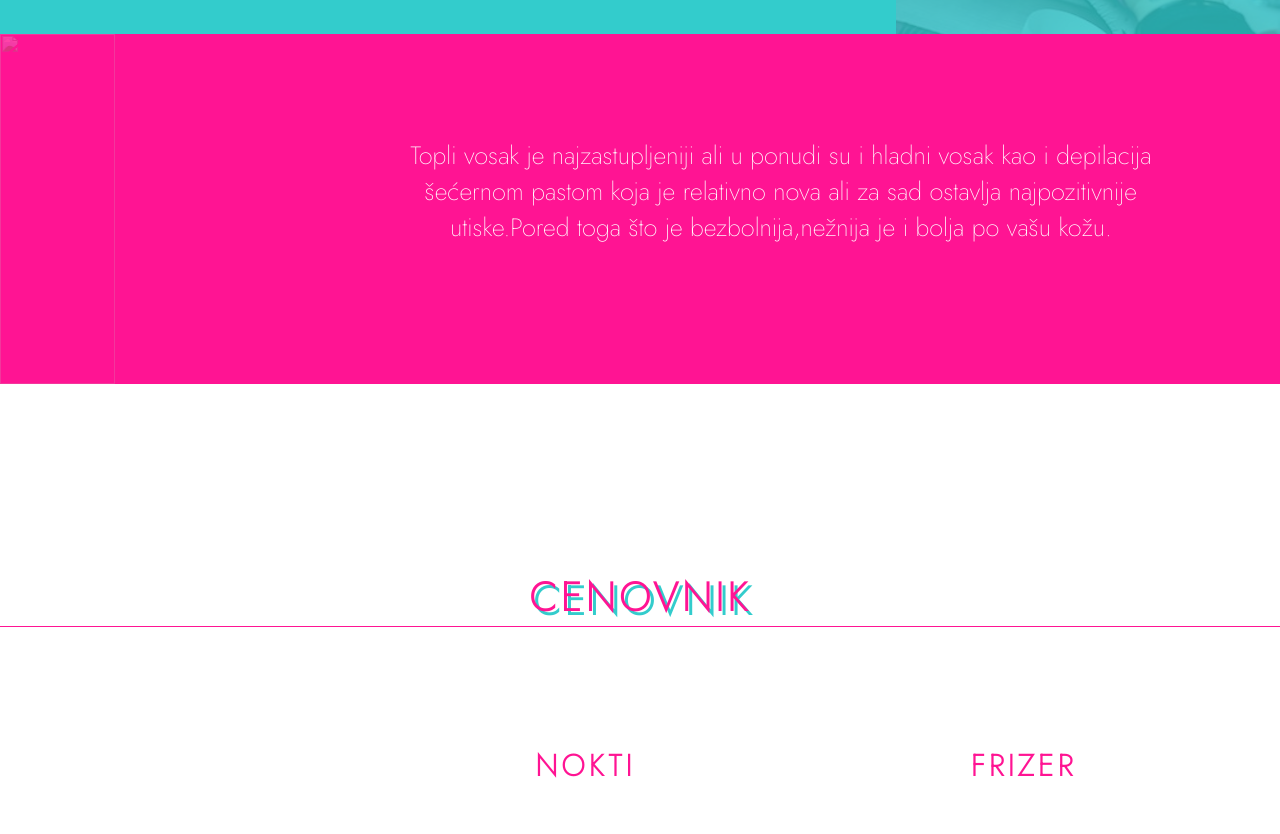
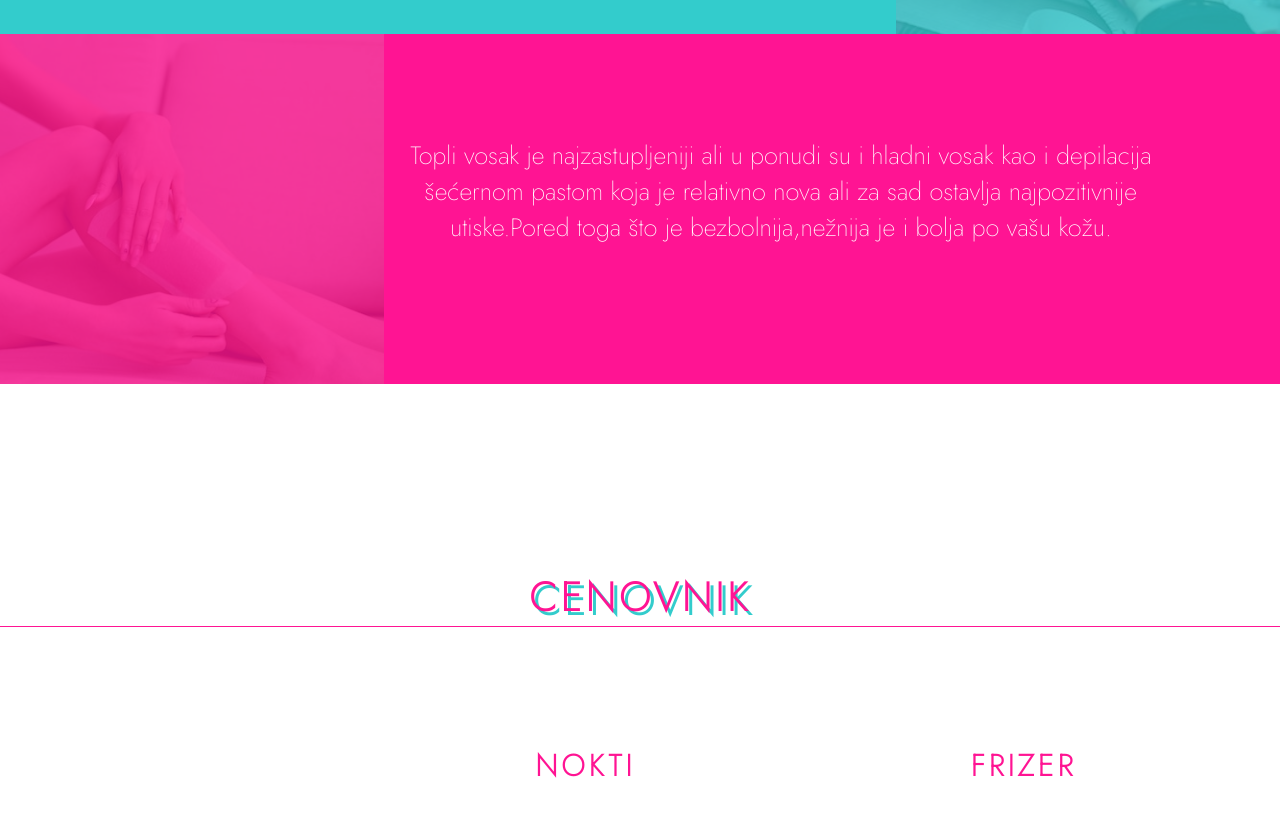
Before and after one commit to aleksandraStojanovic251/Cosmoderma, a plain HTML site: page usluge.html in a window 1280 px wide. Shown: the part 878-1712 px from the top of the page. Drawn offline with nearby package versions, Linux system fonts and the light colour scheme.

Commit message:
Update usluge.html

```diff
--- a/usluge.html
+++ b/usluge.html
@@ -42,7 +42,7 @@
 					 <span class="insta">Cosmo_Derma</span>.Podrazumevaju se i klasični pedikir i najrazličitije varijante manikira.</p></figcaption></figure></div>
 				   </div>
 				   <div class="usl3"><div class="animate__animated animate__slideInLeft">
-				      <figure><img src="sajt/pexels-tima-miroshnichenko-6763618.jpg"></img><figcaption><p>Topli vosak je najzastupljeniji ali u ponudi su i hladni vosak kao i depilacija šećernom pastom koja je relativno nova ali za sad ostavlja najpozitivnije utiske.Pored toga što je bezbolnija,nežnija je i bolja po vašu kožu.</p></figcaption></figure></div></div>
+				      <figure><img src="pexels-tima-miroshnichenko-6763618.jpg"></img><figcaption><p>Topli vosak je najzastupljeniji ali u ponudi su i hladni vosak kao i depilacija šećernom pastom koja je relativno nova ali za sad ostavlja najpozitivnije utiske.Pored toga što je bezbolnija,nežnija je i bolja po vašu kožu.</p></figcaption></figure></div></div>
 				</div>
 
 			      <div id="cenovnik">
```
